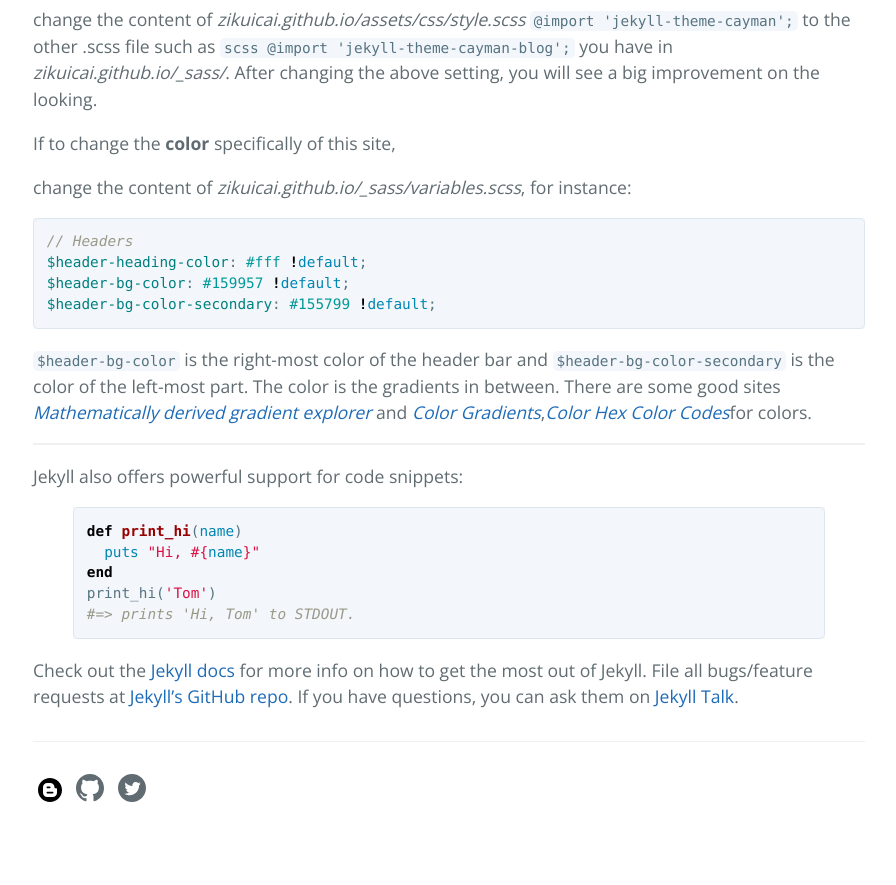
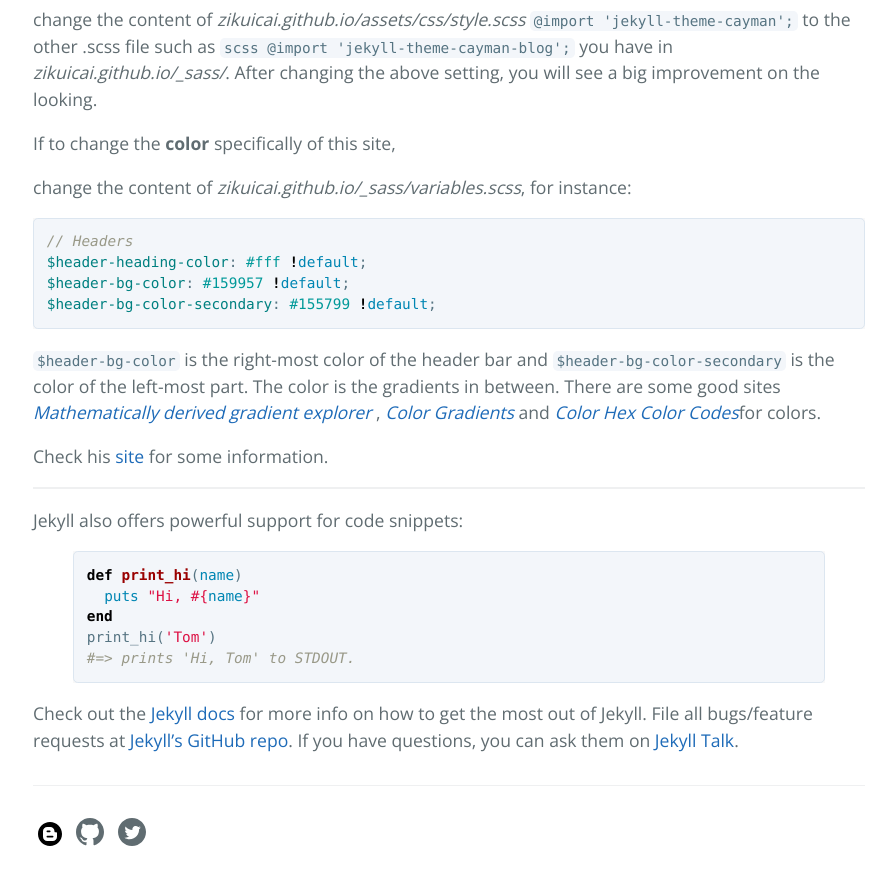
Before and after one commit to zikuicai/zikuicai.github.io, a Jekyll site: the page built from _posts/2017-12-16-welcome-to-jekyll.md, in a window 1280 px wide and 900 px high, scrolled down 1323 px. Shown: the top 885 px of the window, without its empty margins (191-1087 px from the left). Built offline with Jekyll 4.4.1, drawn with Linux system fonts in a browser that asks for light colours; before the commit the page ends 2179 px from its top, so only the background shows below that.

Commit message:
Update 2017-12-16-welcome-to-jekyll.md

````diff
--- a/_posts/2017-12-16-welcome-to-jekyll.md
+++ b/_posts/2017-12-16-welcome-to-jekyll.md
@@ -43,7 +43,10 @@ $header-heading-color: #fff !default;
 $header-bg-color: #159957 !default;
 $header-bg-color-secondary: #155799 !default;
 ```
-`$header-bg-color` is the right-most color of the header bar and `$header-bg-color-secondary` is the color of the left-most part. The color is the gradients in between. There are some good sites [*Mathematically derived gradient explorer*](http://jxnblk.com/shade/?base=%233DC8FF&hueShift=150&saturate=0.68&lighten=-0.23) and [*Color Gradients*](https://uigradients.com/#Summer),[*Color Hex Color Codes*](http://www.color-hex.com/)for colors.
+`$header-bg-color` is the right-most color of the header bar and `$header-bg-color-secondary` is the color of the left-most part. The color is the gradients in between. There are some good sites [*Mathematically derived gradient explorer*](http://jxnblk.com/shade/?base=%233DC8FF&hueShift=150&saturate=0.68&lighten=-0.23) , [*Color Gradients*](https://uigradients.com/#Summer) and [*Color Hex Color Codes*](http://www.color-hex.com/)for colors.
+
+
+Check his [site](https://github.com/CodeLabora/codelabora.github.io) for some information.
 
 ---
 Jekyll also offers powerful support for code snippets:
````
